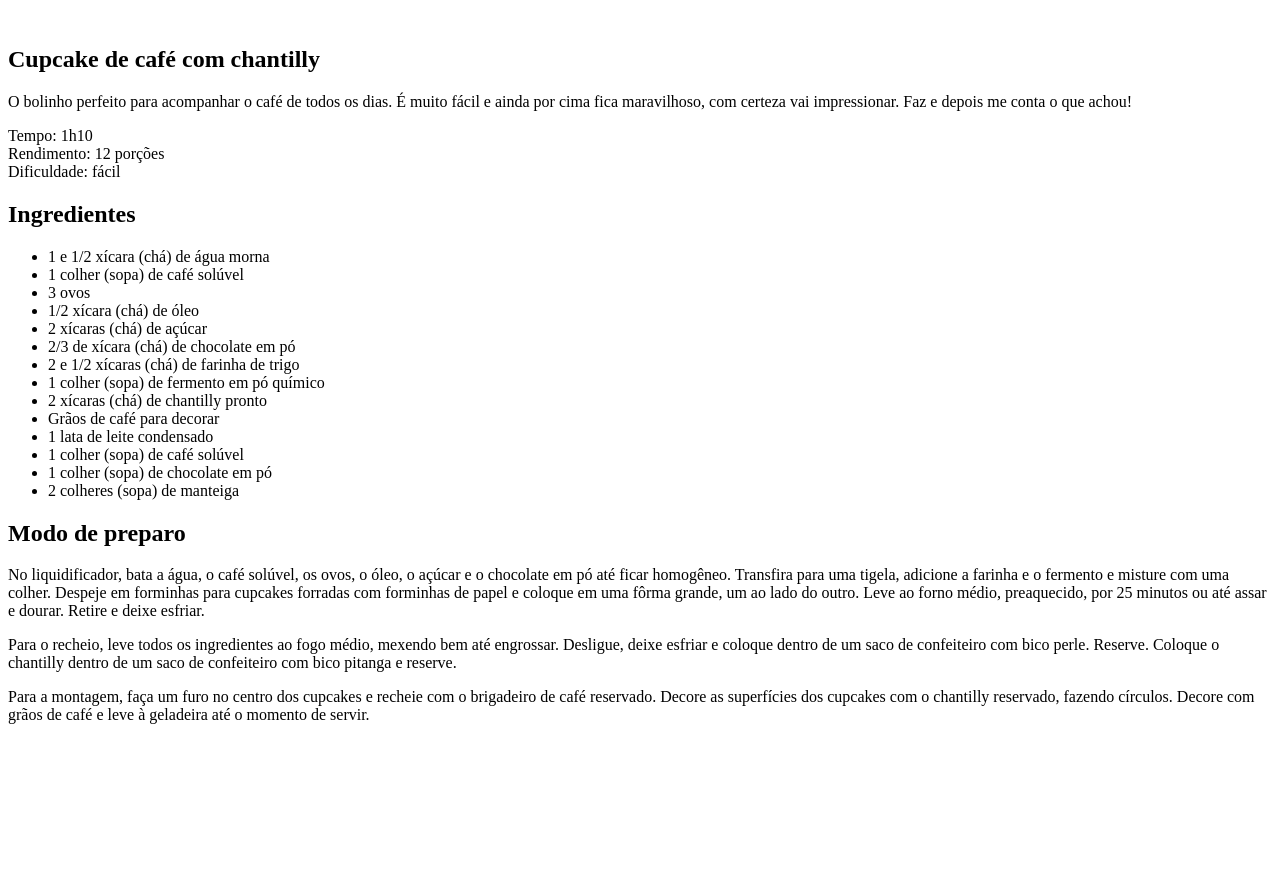
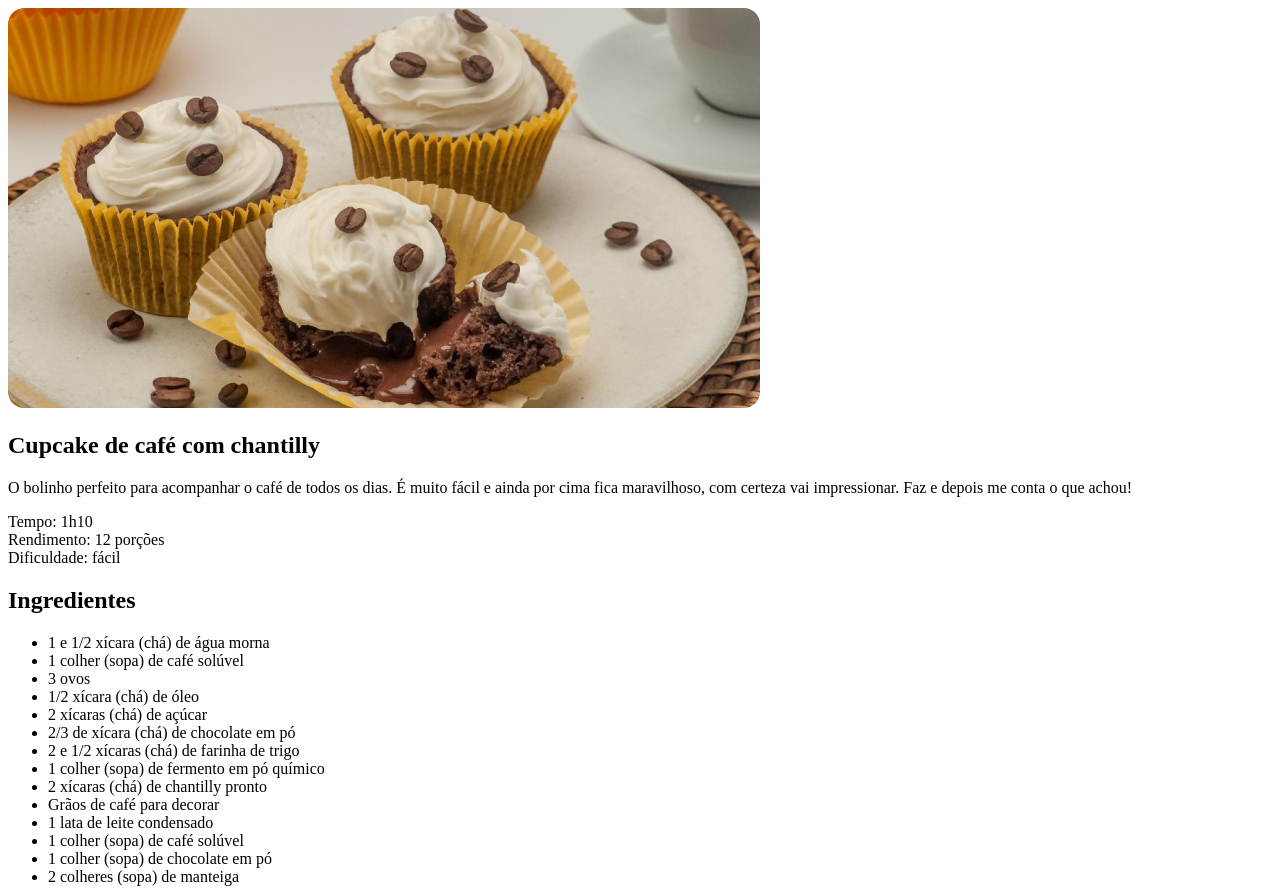
Before and after one commit to TioDoPicole/ProjetoReceita, a plain HTML site: page index.html in a window 1280 px wide. Shown: the top 889 px of the page. Before the commit the page ends 800 px from the top, so only its background shows below. Drawn offline with Linux system fonts and the light colour scheme.

Commit message:
Adicionando imagem e estilo

```diff
--- a/index.html
+++ b/index.html
@@ -4,10 +4,12 @@
     <meta charset="UTF-8">
     <meta name="viewport" content="width=device-width, initial-scale=1.0">
     <title>Página de Receita</title>
+
+    <link rel="stylesheet" href="style.css">
 </head>
 <body>
     <div id="page">
-        <img src="" alt="">
+        <img src="assets/main-image.jpg" alt="Imagem cupcake">
         <main>
             <section id="About">
                 <h1>Cupcake de café com chantilly</h1>
--- /dev/null
+++ b/style.css
@@ -0,0 +1,3 @@
+img {
+    border-radius: 16px;
+}
```
Also changed, not shown: assets/main-image.jpg (added), 1 other file.
